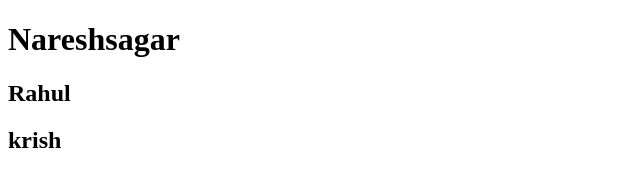
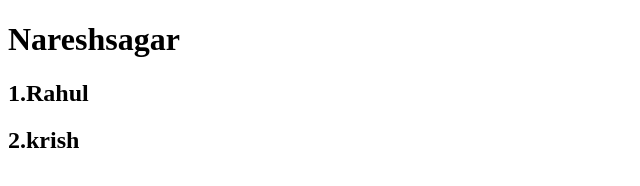
Before and after one commit to Nareshsagar7989/fullstack_project, a plain HTML site: page index.html in a window 1280 px wide. Shown: the full height of the page, 0-640 px from the left. Drawn offline with Linux system fonts and the light colour scheme.

Commit message:
added s.no

```diff
--- a/index.html
+++ b/index.html
@@ -7,7 +7,7 @@
 </head>
 <body>
     <h1>Nareshsagar</h1>
-    <h2>Rahul</h2>
-    <h2>krish</h2>
+    <h2>1.Rahul</h2>
+    <h2>2.krish</h2>
 </body>
 </html>
```
